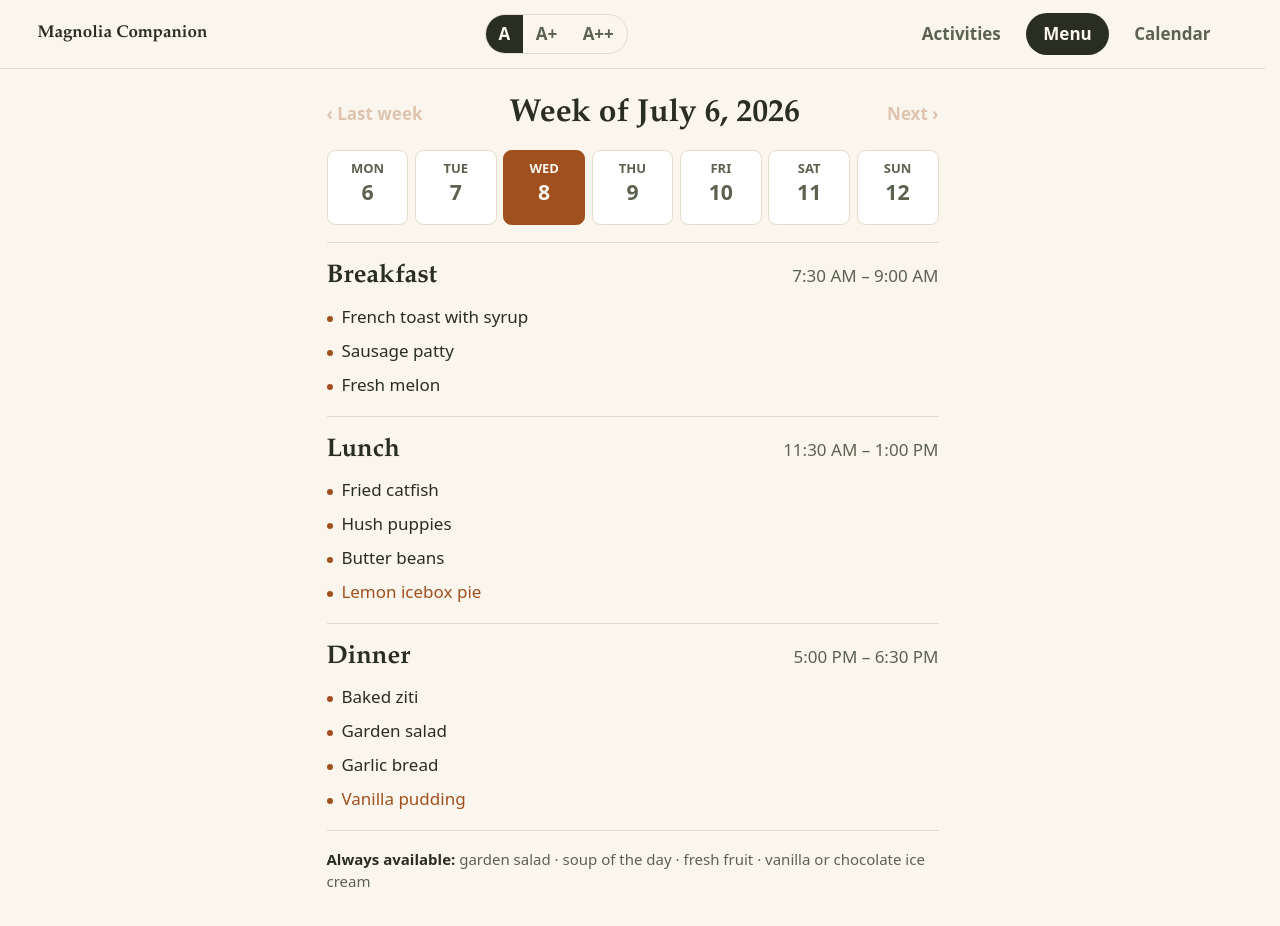
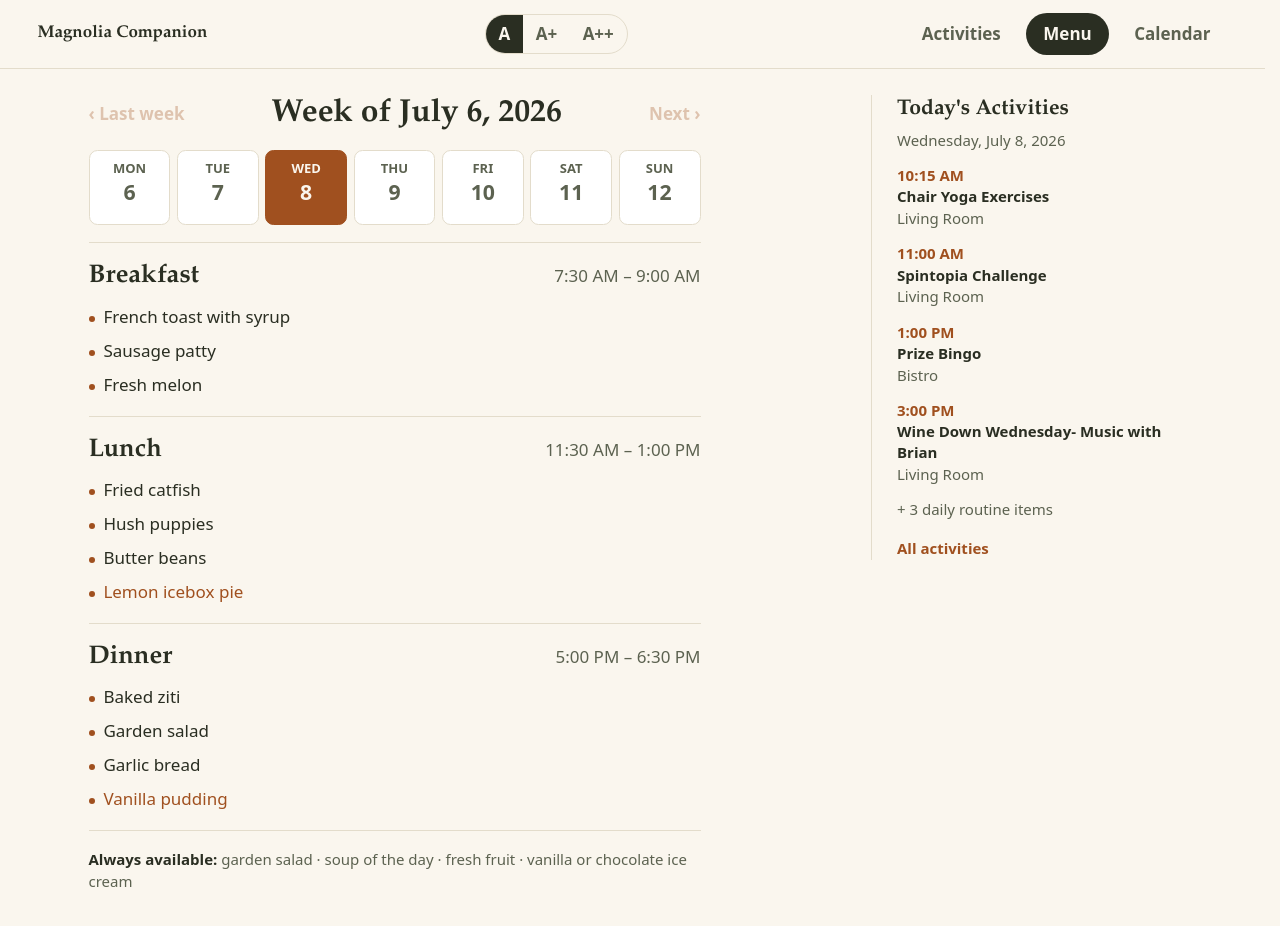
Before and after one commit to dillo/magnolia-companion, a Next.js app: page /menu in a window 1280 px wide. Shown: the top 926 px of the page. Built offline with nearby package versions, Linux system fonts and the light colour scheme.

Commit message:
feat: add today activities to menu

```diff
--- a/app/menu/page.tsx
+++ b/app/menu/page.tsx
@@ -1,6 +1,6 @@
-import { loadMenuWeeks } from "@/lib/content";
+import { loadActivityMonths, loadMenuWeeks } from "@/lib/content";
 import MenuClient from "@/components/MenuClient";
 
 export default function MenuPage() {
-  return <MenuClient weeks={loadMenuWeeks()} />;
+  return <MenuClient weeks={loadMenuWeeks()} months={loadActivityMonths()} />;
 }
--- a/components/MenuClient.tsx
+++ b/components/MenuClient.tsx
@@ -1,14 +1,16 @@
 "use client";
 
 import { useEffect, useRef, useState } from "react";
-import type { MenuWeek } from "@/lib/schema";
-import { mondayOfISO, addDaysISO, dayNameOfISO, longDateOfISO } from "@/lib/dates";
+import Link from "next/link";
+import type { ActivityDay, ActivityMonth, MenuWeek } from "@/lib/schema";
+import { mondayOfISO, addDaysISO, dayNameOfISO, longDateOfISO, formatTime } from "@/lib/dates";
+import { findActivityDay } from "@/lib/lookup";
 import MealCards from "@/components/MealCards";
 import EmptyState from "@/components/EmptyState";
 import ScanLightbox from "@/components/ScanLightbox";
 import { useToday } from "@/components/useToday";
 
-export default function MenuClient({ weeks }: { weeks: MenuWeek[] }) {
+export default function MenuClient({ weeks, months }: { weeks: MenuWeek[]; months: ActivityMonth[] }) {
   const today = useToday();
   const [idx, setIdx] = useState(0);
   const [date, setDate] = useState<string | null>(null);
@@ -39,6 +41,7 @@ export default function MenuClient({ weeks }: { weeks: MenuWeek[] }) {
   const weekDates = Array.from({ length: 7 }, (_, i) => addDaysISO(week.weekOf, i));
   const activeDate = weekDates.includes(date) ? date : week.weekOf;
   const day = week.days.find((d) => d.date === activeDate) ?? null;
+  const todayActivities = findActivityDay(months, today);
 
   function moveWeek(delta: number) {
     const next = Math.min(weeks.length - 1, Math.max(0, idx + delta));
@@ -47,7 +50,8 @@ export default function MenuClient({ weeks }: { weeks: MenuWeek[] }) {
   }
 
   return (
-    <div className="mx-auto max-w-xl">
+    <div className="mx-auto grid max-w-5xl gap-8 lg:grid-cols-[minmax(0,1fr)_18rem] lg:items-start">
+      <section className="max-w-xl">
         <div className="flex items-center justify-between">
           <button disabled={idx === 0} onClick={() => moveWeek(-1)}
             className="font-bold text-copper disabled:opacity-30">‹ Last week</button>
@@ -89,6 +93,50 @@ export default function MenuClient({ weeks }: { weeks: MenuWeek[] }) {
         )}
 
         <ScanLightbox scans={week.sourceScan ? [week.sourceScan] : []} label="View the printed menu" />
+      </section>
+
+      <TodayActivitiesSummary day={todayActivities} today={today} />
     </div>
   );
 }
+
+function TodayActivitiesSummary({ day, today }: { day: ActivityDay | null; today: string }) {
+  const specials = day?.events.filter((event) => !event.routine).slice(0, 4) ?? [];
+  const routineCount = day ? day.events.filter((event) => event.routine).length : 0;
+
+  return (
+    <aside className="border-t border-hairline pt-5 text-[15px] text-moss lg:sticky lg:top-6 lg:border-l lg:border-t-0 lg:pl-6 lg:pt-0">
+      <div className="mb-3">
+        <h2 className="font-display text-xl font-semibold text-ink">Today&apos;s Activities</h2>
+        <p className="mt-1 text-moss">
+          {dayNameOfISO(today)}, {longDateOfISO(today)}
+        </p>
+      </div>
+
+      {!day ? (
+        <p>{today.slice(0, 7)}&apos;s calendar hasn&apos;t been added yet.</p>
+      ) : specials.length === 0 ? (
+        <p>No special activities listed for today.</p>
+      ) : (
+        <div className="space-y-3">
+          {specials.map((event, index) => (
+            <section key={index}>
+              <div className="font-semibold tabular-nums text-copper">
+                {event.start ? formatTime(event.start) : "All day"}
+              </div>
+              <div className="font-semibold leading-snug text-ink">{event.title}</div>
+              {event.location && <div>{event.location}</div>}
+            </section>
+          ))}
+          {routineCount > 0 && (
+            <p>+ {routineCount} daily routine items</p>
+          )}
+        </div>
+      )}
+
+      <Link href="/" className="mt-4 inline-block font-semibold text-copper underline-offset-4 hover:underline">
+        All activities
+      </Link>
+    </aside>
+  );
+}
```
Lines whose indentation alone changed are shown as unchanged.
